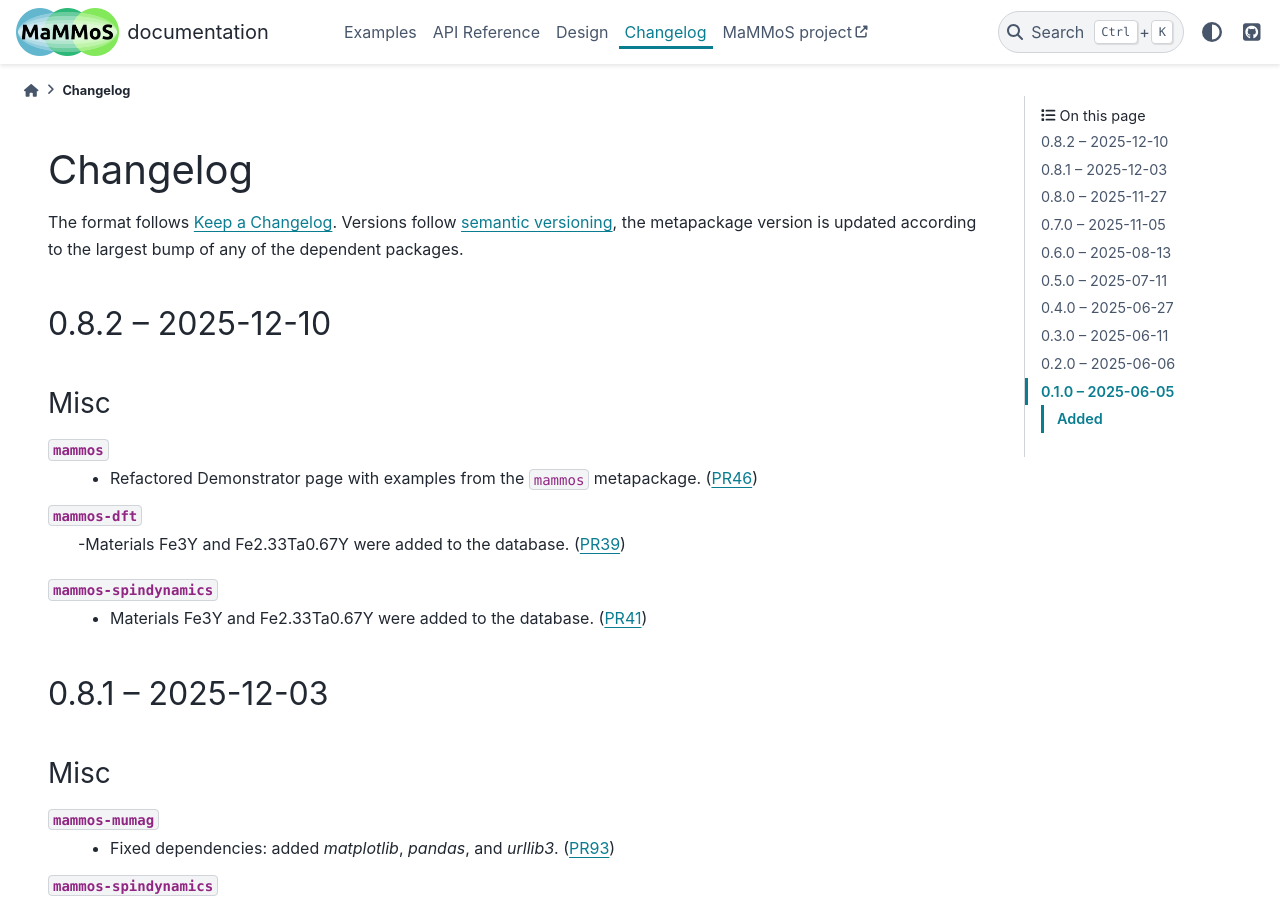
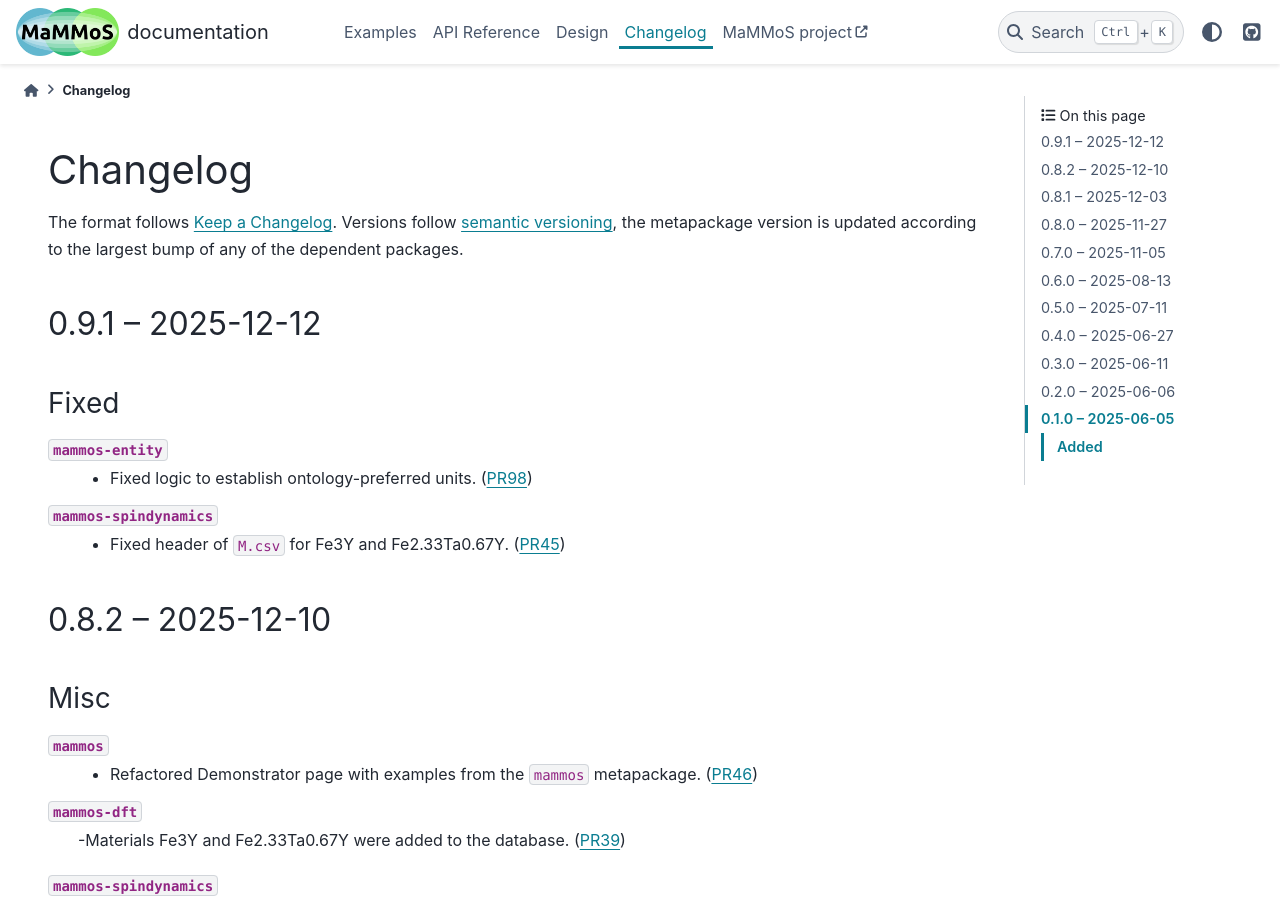
Before and after one commit to MaMMoS-project/mammos, a Sphinx documentation site: the page built from docs/source/changelog.rst, in a window 1280 px wide and 900 px high. Built offline with Sphinx 7.4.7 and the PyData theme 0.15.4, drawn with Linux system fonts in a browser that asks for light colours; pages that are not in the unit, such as notebooks, are missing from menus; the version number is read from the project's files by our own code.

Commit message:
Bump version

```diff
--- a/docs/source/changelog.rst
+++ b/docs/source/changelog.rst
@@ -5,6 +5,18 @@ Changelog
 The format follows `Keep a Changelog <https://keepachangelog.com/>`__. Versions
 follow `semantic versioning <https://semver.org/>`__, the metapackage version is
 updated according to the largest bump of any of the dependent packages.
+
+0.9.1 -- 2025-12-12
+===================
+
+Fixed
+-----
+
+``mammos-entity``
+  - Fixed logic to establish ontology-preferred units. (`PR98 <https://github.com/MaMMoS-project/mammos-entity/pull/98>`__)
+``mammos-spindynamics``
+  - Fixed header of ``M.csv`` for Fe3Y and Fe2.33Ta0.67Y. (`PR45 <https://github.com/MaMMoS-project/mammos-spindynamics/pull/45>`__)
+
 
 0.8.2 -- 2025-12-10
 ===================
--- a/pyproject.toml
+++ b/pyproject.toml
@@ -4,7 +4,7 @@ build-backend = "hatchling.build"
 
 [project]
 name = "mammos"
-version = "0.9.0"
+version = "0.9.1"
 description = "A multiphyscis simulation suite for magnetic materials."
 readme = "README.md"
 authors = [
@@ -28,9 +28,9 @@ dependencies = [
   "mammos-ai==0.2.0",
   "mammos-analysis==0.2.0",
   "mammos-dft==0.3.3",
-  "mammos-entity==0.11.0",
+  "mammos-entity==0.11.1",
   "mammos-mumag==0.10.1",
-  "mammos-spindynamics==0.2.5",
+  "mammos-spindynamics==0.2.6",
   "mammos-units==0.3.2",
 ]
 
```
Also changed, not shown: CHANGELOG.md (+2 -0 lines), 1 other file.
